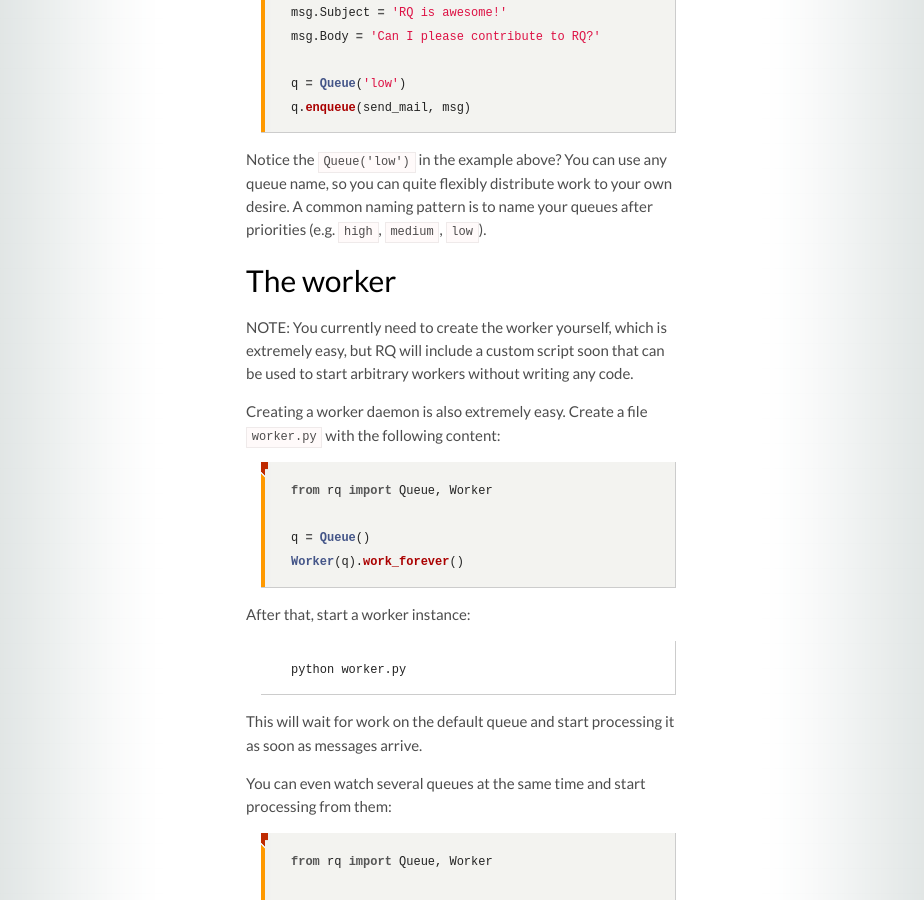
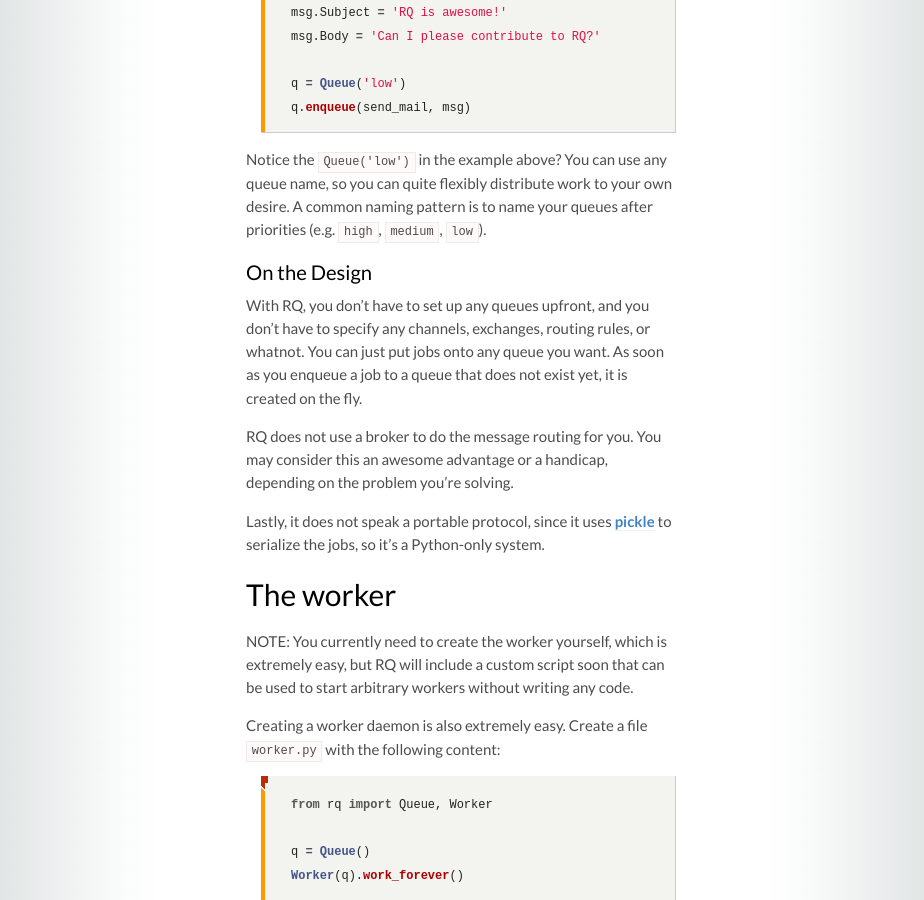
Before and after one commit to rq/rq, a Jekyll site: the page built from index.md, in a window 1280 px wide and 900 px high, scrolled down 1381 px. Shown: the whole window, without its empty margins (179-1103 px from the left). Built offline with Jekyll 4.4.1, drawn with Linux system fonts in a browser that asks for light colours; some web fonts are replaced; Markdown is read by kramdown in place of the engine named in the settings; some of the changed text lies outside the part shown.

Commit message:
Add more text on the design.

```diff
--- a/index.md
+++ b/index.md
@@ -67,7 +67,21 @@
 pattern is to name your queues after priorities (e.g.  `high`, `medium`,
 `low`).
 
-[m]: http://pypi.python.org/pypi/mailer
+
+
+### On the Design
+
+With RQ, you don't have to set up any queues upfront, and you don't have to
+specify any channels, exchanges, routing rules, or whatnot.  You can just put
+jobs onto any queue you want.  As soon as you enqueue a job to a queue that
+does not exist yet, it is created on the fly.
+
+RQ does _not_ use a broker to do the message routing for you.  You may consider
+this an awesome advantage or a handicap, depending on the problem you're
+solving.
+
+Lastly, it does not speak a portable protocol, since it uses [pickle][p] to
+serialize the jobs, so it's a Python-only system.
 
 
 ## The worker
```
Also changed, not shown: other parts of index.md (+5 -8 lines).
